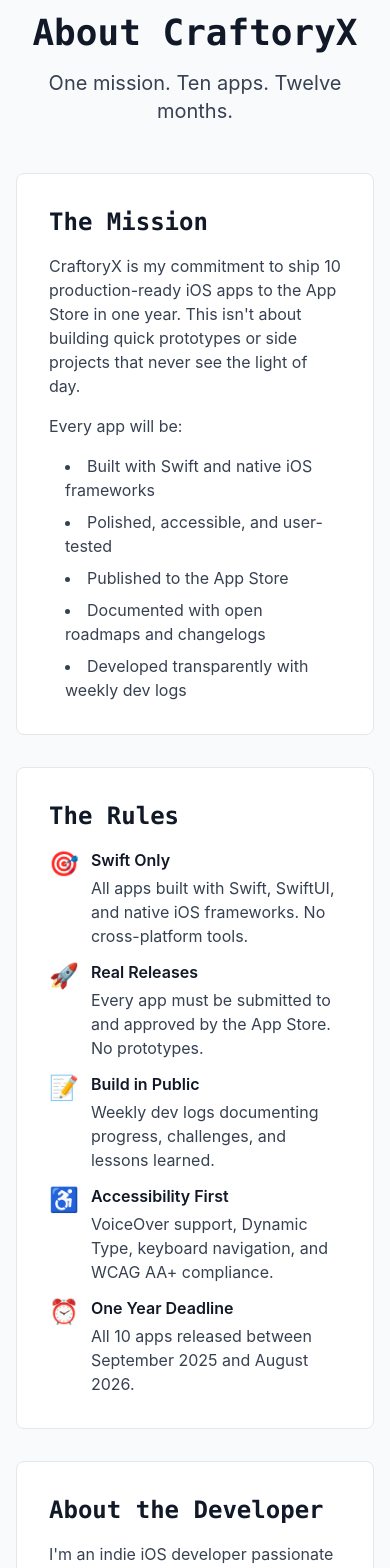
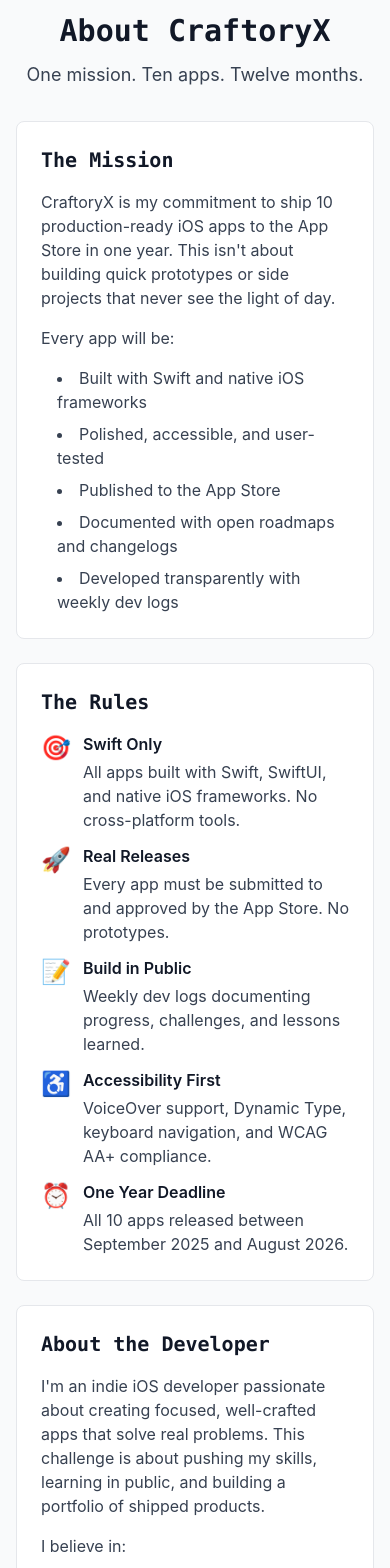
Before and after one commit to owaisazmal/craftoryx, a Next.js app: page /about in a window 390 px wide. Shown: the part 100-1668 px from the top of the page. Built offline with nearby package versions, Linux system fonts and the light colour scheme.

Commit message:
Enhance responsiveness and styling across components; add mobile responsive guide

```diff
--- a/app/about/page.tsx
+++ b/app/about/page.tsx
@@ -25,18 +25,18 @@
     <div className="py-12 bg-gray-50 dark:bg-gray-950 min-h-screen">
       <div className="max-w-4xl mx-auto px-4 sm:px-6 lg:px-8">
         {/* Header */}
-        <div className="mb-12 text-center">
-          <h1 className="text-4xl md:text-5xl font-bold text-gray-900 dark:text-white mb-4 font-mono">
+        <div className="mb-8 sm:mb-12 text-center">
+          <h1 className="text-3xl sm:text-4xl md:text-5xl font-bold text-gray-900 dark:text-white mb-3 sm:mb-4 font-mono">
             About CraftoryX
           </h1>
-          <p className="text-xl text-gray-700 dark:text-gray-300">
+          <p className="text-lg sm:text-xl text-gray-700 dark:text-gray-300">
             One mission. Ten apps. Twelve months.
           </p>
         </div>
 
         {/* Mission */}
-        <section className="bg-white dark:bg-gray-900 rounded-lg p-8 mb-8 border border-gray-200 dark:border-gray-800">
-          <h2 className="text-2xl font-bold text-gray-900 dark:text-white mb-4 font-mono">
+        <section className="bg-white dark:bg-gray-900 rounded-lg p-6 sm:p-8 mb-6 sm:mb-8 border border-gray-200 dark:border-gray-800">
+          <h2 className="text-xl sm:text-xl sm:text-2xl font-bold text-gray-900 dark:text-white mb-4 font-mono">
             The Mission
           </h2>
           <div className="space-y-4 text-gray-700 dark:text-gray-300">
@@ -58,8 +58,8 @@
         </section>
 
         {/* Constraints */}
-        <section className="bg-white dark:bg-gray-900 rounded-lg p-8 mb-8 border border-gray-200 dark:border-gray-800">
-          <h2 className="text-2xl font-bold text-gray-900 dark:text-white mb-4 font-mono">
+        <section className="bg-white dark:bg-gray-900 rounded-lg p-6 sm:p-8 mb-6 sm:mb-8 border border-gray-200 dark:border-gray-800">
+          <h2 className="text-xl sm:text-2xl font-bold text-gray-900 dark:text-white mb-4 font-mono">
             The Rules
           </h2>
           <div className="space-y-3">
@@ -112,8 +112,8 @@
         </section>
 
         {/* Developer Bio */}
-        <section className="bg-white dark:bg-gray-900 rounded-lg p-8 mb-8 border border-gray-200 dark:border-gray-800">
-          <h2 className="text-2xl font-bold text-gray-900 dark:text-white mb-4 font-mono">
+        <section className="bg-white dark:bg-gray-900 rounded-lg p-6 sm:p-8 mb-6 sm:mb-8 border border-gray-200 dark:border-gray-800">
+          <h2 className="text-xl sm:text-2xl font-bold text-gray-900 dark:text-white mb-4 font-mono">
             About the Developer
           </h2>
           <div className="space-y-4 text-gray-700 dark:text-gray-300">
@@ -135,8 +135,8 @@
         </section>
 
         {/* Skills */}
-        <section className="bg-white dark:bg-gray-900 rounded-lg p-8 mb-8 border border-gray-200 dark:border-gray-800">
-          <h2 className="text-2xl font-bold text-gray-900 dark:text-white mb-4 font-mono">
+        <section className="bg-white dark:bg-gray-900 rounded-lg p-6 sm:p-8 mb-6 sm:mb-8 border border-gray-200 dark:border-gray-800">
+          <h2 className="text-xl sm:text-2xl font-bold text-gray-900 dark:text-white mb-4 font-mono">
             Tech Stack & Skills
           </h2>
           <div className="flex flex-wrap gap-3">
@@ -152,8 +152,8 @@
         </section>
 
         {/* Public Commitments */}
-        <section className="bg-white dark:bg-gray-900 rounded-lg p-8 mb-8 border border-gray-200 dark:border-gray-800">
-          <h2 className="text-2xl font-bold text-gray-900 dark:text-white mb-4 font-mono">
+        <section className="bg-white dark:bg-gray-900 rounded-lg p-6 sm:p-8 mb-6 sm:mb-8 border border-gray-200 dark:border-gray-800">
+          <h2 className="text-xl sm:text-2xl font-bold text-gray-900 dark:text-white mb-4 font-mono">
             Public Commitments
           </h2>
           <div className="space-y-3">
@@ -217,7 +217,7 @@
 
         {/* Contact CTA */}
         <section className="bg-blue-600 dark:bg-blue-700 rounded-lg p-8 text-center">
-          <h2 className="text-2xl font-bold text-white mb-4 font-mono">
+          <h2 className="text-xl sm:text-2xl font-bold text-white mb-4 font-mono">
             Let&apos;s Connect
           </h2>
           <p className="text-blue-100 mb-6">
--- a/app/contact/page.tsx
+++ b/app/contact/page.tsx
@@ -38,18 +38,18 @@
     <div className="py-12 bg-gray-50 dark:bg-gray-950 min-h-screen">
       <div className="max-w-4xl mx-auto px-4 sm:px-6 lg:px-8">
         {/* Header */}
-        <div className="mb-12 text-center">
-          <h1 className="text-4xl md:text-5xl font-bold text-gray-900 dark:text-white mb-4 font-mono">
+        <div className="mb-8 sm:mb-12 text-center">
+          <h1 className="text-3xl sm:text-4xl md:text-5xl font-bold text-gray-900 dark:text-white mb-3 sm:mb-4 font-mono">
             Get in Touch
           </h1>
-          <p className="text-xl text-gray-700 dark:text-gray-300">
+          <p className="text-base sm:text-lg md:text-xl text-gray-700 dark:text-gray-300">
             Interested in beta testing, collaboration, or hiring? Let&apos;s talk.
           </p>
         </div>
 
         <div className="grid grid-cols-1 lg:grid-cols-2 gap-8">
           {/* Contact Form */}
-          <div className="bg-white dark:bg-gray-900 rounded-lg p-8 border border-gray-200 dark:border-gray-800">
+          <div className="bg-white dark:bg-gray-900 rounded-lg p-6 sm:p-8 border border-gray-200 dark:border-gray-800">
             <h2 className="text-2xl font-bold text-gray-900 dark:text-white mb-6 font-mono">
               Send a Message
             </h2>
@@ -160,7 +160,7 @@
 
           {/* Newsletter Signup */}
           <div className="space-y-8">
-            <div className="bg-white dark:bg-gray-900 rounded-lg p-8 border border-gray-200 dark:border-gray-800">
+            <div className="bg-white dark:bg-gray-900 rounded-lg p-6 sm:p-8 border border-gray-200 dark:border-gray-800">
               <h2 className="text-2xl font-bold text-gray-900 dark:text-white mb-4 font-mono">
                 Newsletter
               </h2>
@@ -187,7 +187,7 @@
             </div>
 
             {/* Social Links */}
-            <div className="bg-white dark:bg-gray-900 rounded-lg p-8 border border-gray-200 dark:border-gray-800">
+            <div className="bg-white dark:bg-gray-900 rounded-lg p-6 sm:p-8 border border-gray-200 dark:border-gray-800">
               <h2 className="text-2xl font-bold text-gray-900 dark:text-white mb-4 font-mono">
                 Connect
               </h2>
@@ -229,7 +229,7 @@
             </div>
 
             {/* FAQ */}
-            <div className="bg-white dark:bg-gray-900 rounded-lg p-8 border border-gray-200 dark:border-gray-800">
+            <div className="bg-white dark:bg-gray-900 rounded-lg p-6 sm:p-8 border border-gray-200 dark:border-gray-800">
               <h2 className="text-2xl font-bold text-gray-900 dark:text-white mb-4 font-mono">
                 Quick Info
               </h2>
--- a/app/globals.css
+++ b/app/globals.css
@@ -21,6 +21,17 @@
 @layer utilities {
   .text-balance {
     text-wrap: balance;
+  }
+
+  /* Hide scrollbar for Chrome, Safari and Opera */
+  .scrollbar-hide::-webkit-scrollbar {
+    display: none;
+  }
+
+  /* Hide scrollbar for IE, Edge and Firefox */
+  .scrollbar-hide {
+    -ms-overflow-style: none;  /* IE and Edge */
+    scrollbar-width: none;  /* Firefox */
   }
 }
 
--- a/components/Footer.tsx
+++ b/components/Footer.tsx
@@ -5,11 +5,11 @@
 
   return (
     <footer className="bg-gray-50 dark:bg-gray-900 border-t border-gray-200 dark:border-gray-800 mt-auto">
-      <div className="max-w-7xl mx-auto px-4 sm:px-6 lg:px-8 py-12">
-        <div className="grid grid-cols-1 md:grid-cols-3 gap-8">
+      <div className="max-w-7xl mx-auto px-4 sm:px-6 lg:px-8 py-8 sm:py-12">
+        <div className="grid grid-cols-1 sm:grid-cols-2 md:grid-cols-3 gap-6 sm:gap-8">
           {/* Brand */}
           <div>
-            <h3 className="text-lg font-bold font-mono text-gray-900 dark:text-white mb-2">
+            <h3 className="text-base sm:text-lg font-bold font-mono text-gray-900 dark:text-white mb-2">
               CraftoryX
             </h3>
             <p className="text-sm text-gray-600 dark:text-gray-400">
@@ -59,7 +59,7 @@
           </div>
 
           {/* Social */}
-          <div>
+          <div className="sm:col-span-2 md:col-span-1">
             <h4 className="text-sm font-semibold text-gray-900 dark:text-white mb-3">
               Connect
             </h4>
--- a/components/Timeline.tsx
+++ b/components/Timeline.tsx
@@ -20,28 +20,28 @@
 export default function Timeline({ className = '' }: TimelineProps) {
   return (
     <div className={`w-full ${className}`}>
-      <h3 className="text-sm font-medium text-gray-700 dark:text-gray-300 mb-4">
+      <h3 className="text-sm sm:text-base font-medium text-gray-700 dark:text-gray-300 mb-4">
         Release Timeline
       </h3>
-      <div className="relative flex gap-2 overflow-x-auto pb-2">
+      <div className="relative flex gap-2 sm:gap-3 overflow-x-auto pb-2 scrollbar-hide">
         {timelineData.map((item, index) => (
           <div
             key={item.month}
             className="flex-shrink-0 flex flex-col items-center"
           >
             <div
-              className={`w-20 h-20 flex items-center justify-center rounded-lg border-2 ${
+              className={`w-16 h-16 sm:w-20 sm:h-20 flex items-center justify-center rounded-lg border-2 ${
                 index === 0
                   ? 'border-blue-500 bg-blue-50 dark:bg-blue-900/20'
                   : 'border-gray-300 dark:border-gray-700 bg-gray-50 dark:bg-gray-800/50'
               }`}
               aria-label={`${item.month}: ${item.count} app release target`}
             >
-              <span className="text-2xl font-bold font-mono text-gray-900 dark:text-white">
+              <span className="text-xl sm:text-2xl font-bold font-mono text-gray-900 dark:text-white">
                 {item.count}
               </span>
             </div>
-            <span className="text-xs text-gray-600 dark:text-gray-400 mt-2 text-center">
+            <span className="text-xs text-gray-600 dark:text-gray-400 mt-2 text-center whitespace-nowrap">
               {item.month}
             </span>
           </div>
```
Also changed, not shown: 1 other file (tests, documents, lock files or other folders).
